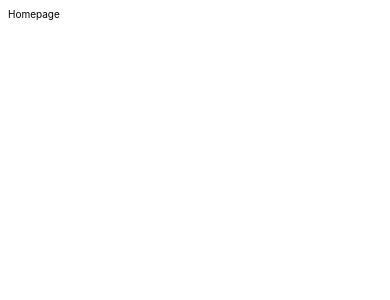
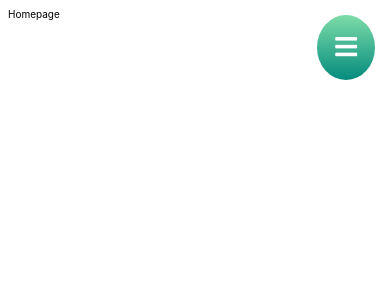
Before and after one commit to cjroberts2013/freelance-portfolio, a React (Create React App) app: page / in a window 390 px wide. Shown: the top 300 px of the page. Built offline with nearby package versions, Linux system fonts and the light colour scheme.

Commit message:
Completed sidebar functionality. passed down a function as a prop to the sidebar component to close the sidebar

```diff
--- a/src/App.js
+++ b/src/App.js
@@ -1,4 +1,4 @@
-import React from "react";
+import React, { Component } from "react";
 import "./styles/main.scss";
 import Sidebar from "./components/Sidebar";
 import HomePage from "./components/HomePage";
@@ -7,14 +7,37 @@ import ResumePage from "./components/ResumePage";
 import BlogPage from "./components/BlogPage";
 import ContactPage from "./components/ContactPage";
 import AboutPage from "./components/AboutPage";
-import { BrowserRouter, Route, Switch, NavLink } from "react-router-dom";
+import { BrowserRouter, Route, Switch } from "react-router-dom";
 
-function App() {
+class App extends Component {
+	constructor() {
+		super();
+		this.state = {
+			showSidebar: "",
+		};
+	}
+
+	render() {
+		const addSidebar = () => {
+			this.setState({ showSidebar: "show-sidebar" });
+			console.log("click");
+		};
+
+		const removeSidebar = () => {
+			this.setState({ showSidebar: "" });
+		};
+
 		return (
 			<BrowserRouter>
 				<div className="page">
 					<div className="container">
-					<Sidebar />
+						<button className="menu" onClick={addSidebar}>
+							<i className="fas fa-bars menu__btn"></i>
+						</button>
+						<Sidebar
+							showSidebar={this.state.showSidebar}
+							removeSidebar={removeSidebar}
+						/>
 						<Switch>
 							<Route path="/" exact component={HomePage} />
 							<Route path="/about" component={AboutPage} />
@@ -28,5 +51,6 @@ function App() {
 			</BrowserRouter>
 		);
 	}
+}
 
 export default App;
--- a/src/components/Sidebar.js
+++ b/src/components/Sidebar.js
@@ -5,8 +5,8 @@ import { NavLink } from "react-router-dom";
 class Sidebar extends Component {
 	render() {
 		return (
-			<div className="sidebar">
-				<button className="close-nav">
+			<div className={`sidebar ${this.props.showSidebar}`}>
+				<button className="close-nav" onClick={this.props.removeSidebar}>
 					<i className="fas fa-times"></i>
 				</button>
 				<div className="sidebar__content">
@@ -15,16 +15,25 @@ class Sidebar extends Component {
 						<h1>Charles Roberts</h1>
 						<p>Web Developer</p>
 						<div className="sidebar__text--logos">
-							<a href="https://twitter.com/cjrobertstech" target="_blank">
+							<a
+								href="https://twitter.com/cjrobertstech"
+								target="_blank"
+								rel="noopener noreferrer"
+							>
 								<i name="atag" className=" fab fa-twitter"></i>
 							</a>
 							<a
 								href="https://www.linkedin.com/in/cjrobertstech/"
 								target="_blank"
+								rel="noopener noreferrer"
 							>
 								<i name="atag" className=" fab fa-linkedin-in"></i>
 							</a>
-							<a href="https://github.com/cjroberts2013" target="_blank">
+							<a
+								href="https://github.com/cjroberts2013"
+								target="_blank"
+								rel="noopener noreferrer"
+							>
 								<i name="atag" className="fab fa-github"></i>
 							</a>
 						</div>
--- a/src/styles/layout/_container.scss
+++ b/src/styles/layout/_container.scss
@@ -22,6 +22,10 @@
 	width: 100%;
 	border-radius: 25px;
 	box-shadow: 0 0 100px -5px rgba(0, 0, 0, 0.25);
+}
+
+.menu {
+	visibility: hidden;
 }
 
 @media (max-width: 1300px) {
@@ -53,4 +57,17 @@
 	html {
 		background-color: #fff;
 	}
+
+	.menu {
+		visibility: visible;
+		position: fixed;
+		top: 1.5rem;
+		right: 1.5rem;
+		font-size: 2.5rem;
+		border-radius: 50%;
+		border: none;
+		padding: 1.8rem;
+		background: linear-gradient($color-light, $color-secondary);
+		color: #fff;
+	}
 }
--- a/src/styles/layout/_sidebar.scss
+++ b/src/styles/layout/_sidebar.scss
@@ -69,9 +69,9 @@
 	.close-nav {
 		background: none;
 		border: none;
-		font-size: 3rem;
-		margin-top: 1.5rem;
-		margin-right: 1.5rem;
+		font-size: 4rem;
+		margin-top: 2rem;
+		margin-right: 2rem;
 		align-self: flex-end;
 		visibility: hidden;
 	}
```
Lines whose indentation alone changed are shown as unchanged.
